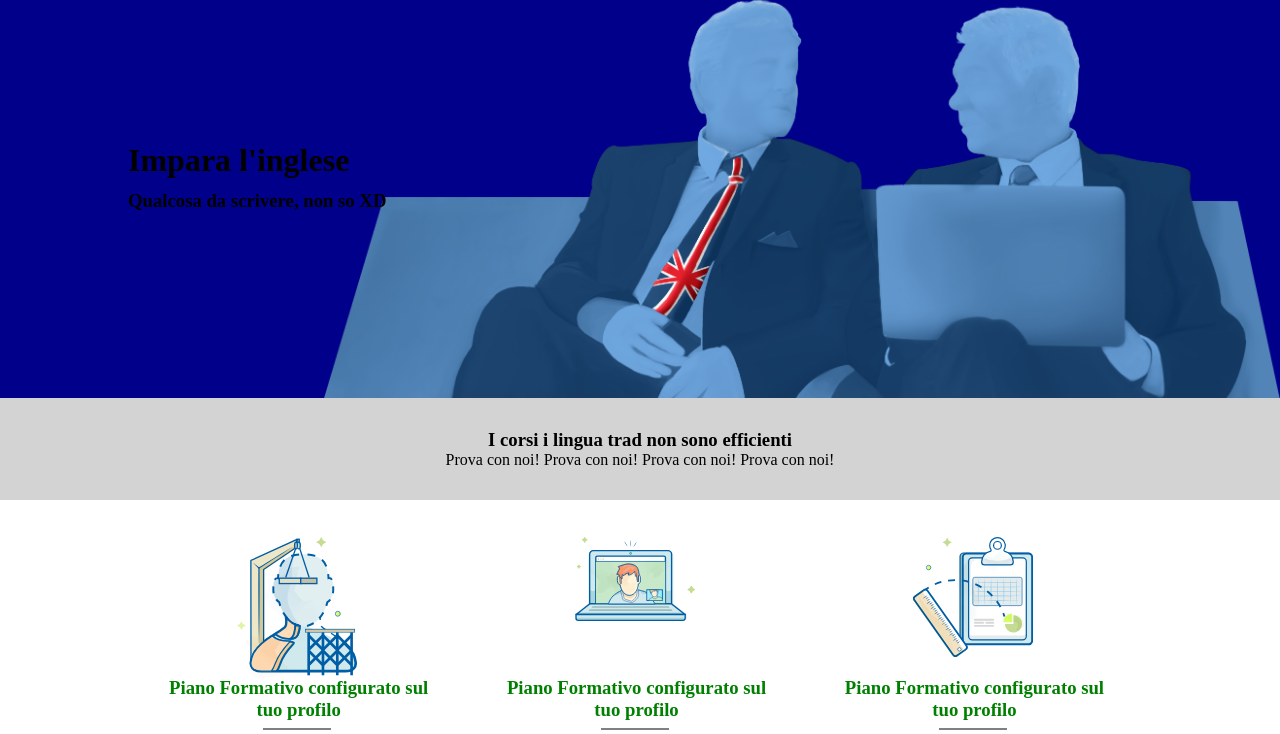
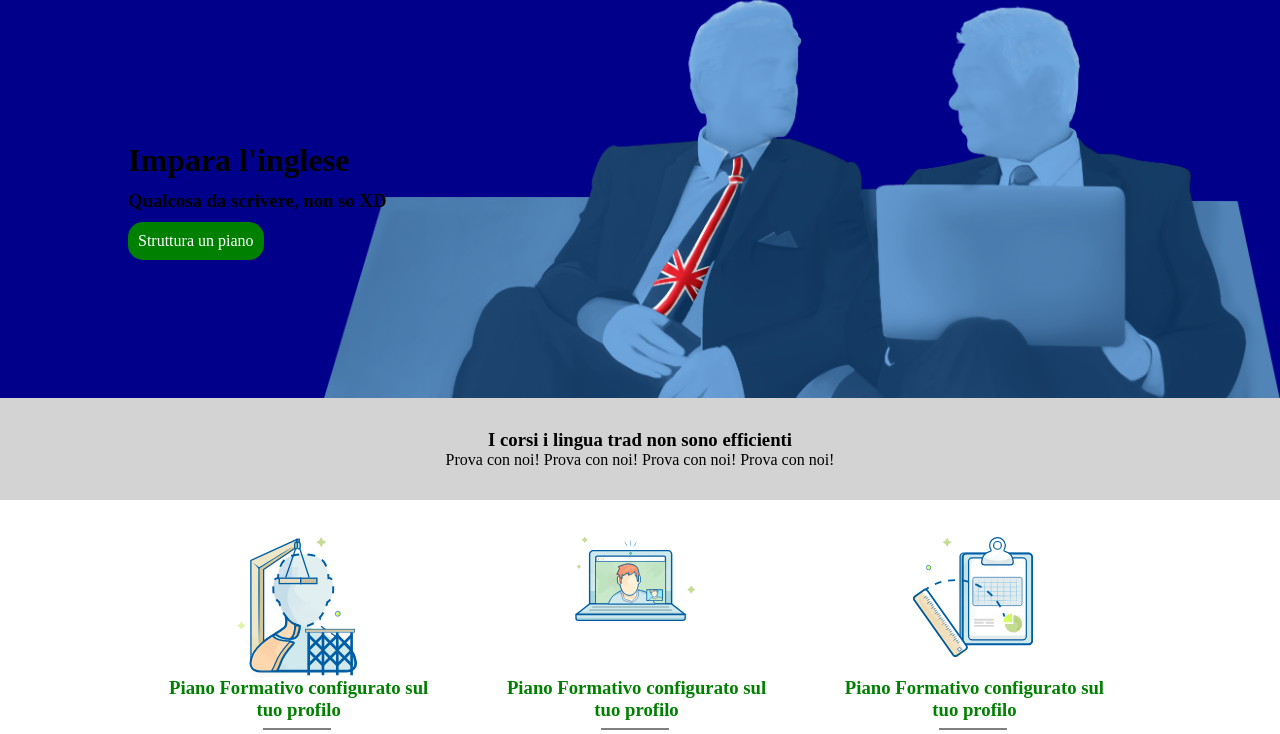
Before and after one commit to pagos21/html-css-fluentify, a plain HTML site: page index.html in a window 1280 px wide. Shown: the part 50-784 px from the top of the page. Drawn offline with Linux system fonts and the light colour scheme.

Commit message:
v 1.4 (Fixed Useless CSS commands)

```diff
--- a/index.html
+++ b/index.html
@@ -38,6 +38,7 @@
     <div class="jumbotron textj">
       <h1>Impara l'inglese</h1>
       <h3>Qualcosa da scrivere, non so XD</h3>
+      <a href="#">Struttura un piano</a>
     </div>
     </header>
 
@@ -118,7 +119,6 @@
         </select>
         <a href="https://google.com" target="_blank" >LINK ESTERNO</a>
       </p>
-
       </div>
 
 
--- a/style/style.css
+++ b/style/style.css
@@ -8,16 +8,6 @@
 .arr{
   padding: 6px 10%;
 
-}
-
-.h_bg{
-  position: relative;
-  background-color: darkblue;
-  background-image: url(../img/fluentify-jumbo.png);
-  background-position: right;
-  background-size: contain;
-  background-repeat: no-repeat;
-  height: 400px;
 }
 
 .bar{
@@ -49,7 +39,6 @@ li a{
 }
 
 .nav2{
-  display: inline-block;
   margin-top: 10px;
   float: right;
   text-align: right;
@@ -71,6 +60,15 @@ li a{
 
 /* MAIN */
 
+.h_bg{
+  position: relative;
+  background-color: darkblue;
+  background-image: url(../img/fluentify-jumbo.png);
+  background-position: right;
+  background-size: contain;
+  background-repeat: no-repeat;
+  min-height: 400px;
+}
 
 .textj > h1{
   position: absolute;
@@ -81,6 +79,17 @@ li a{
 .textj > h3{
   position: absolute;
   top: 48%;
+  left: 10%;
+}
+
+.textj a{
+  color: white;
+  text-decoration: none;
+position: absolute;
+border-radius: 15px;
+ background-color: green;
+  padding: 10px;
+  top: 56%;
   left: 10%;
 }
 
@@ -97,6 +106,8 @@ li a{
   left: 50%;
   transform:translate(-50%, -50%);
 }
+
+
 
 .riga{
   background-color: white;
```
